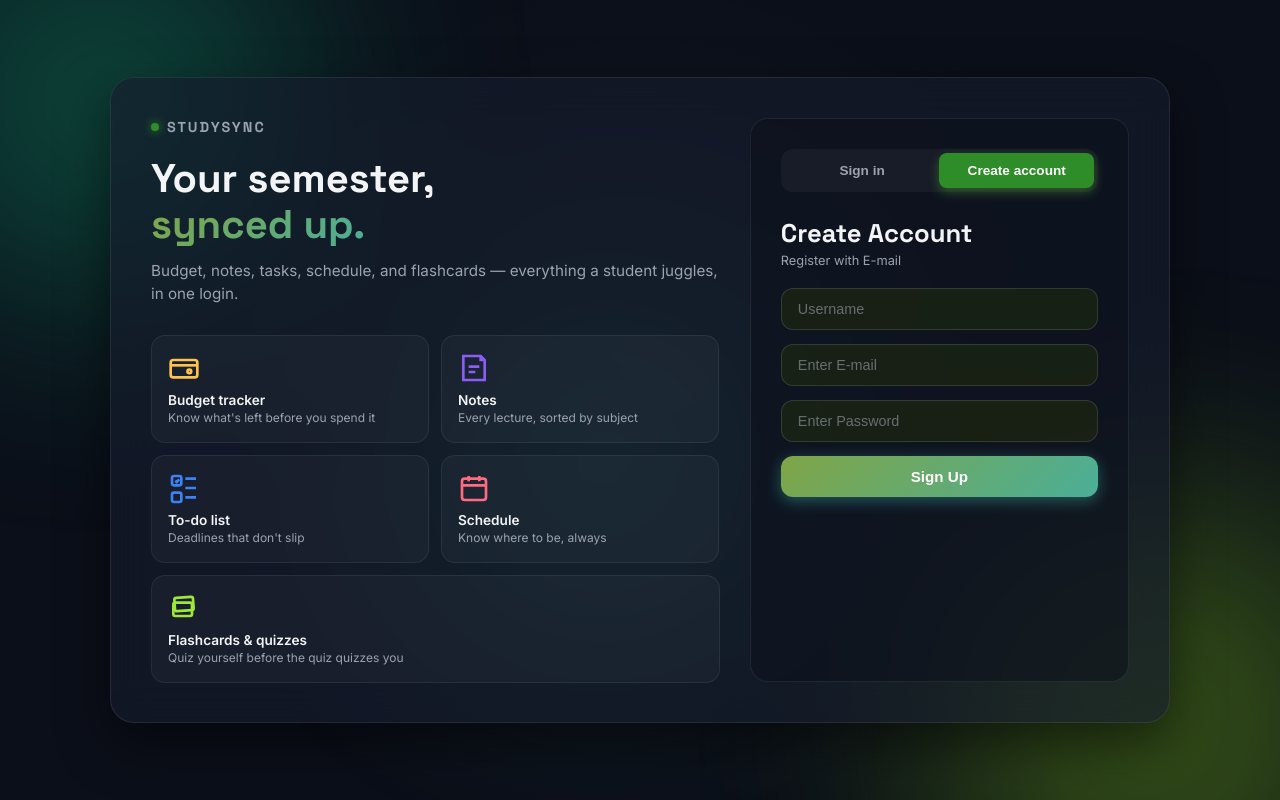
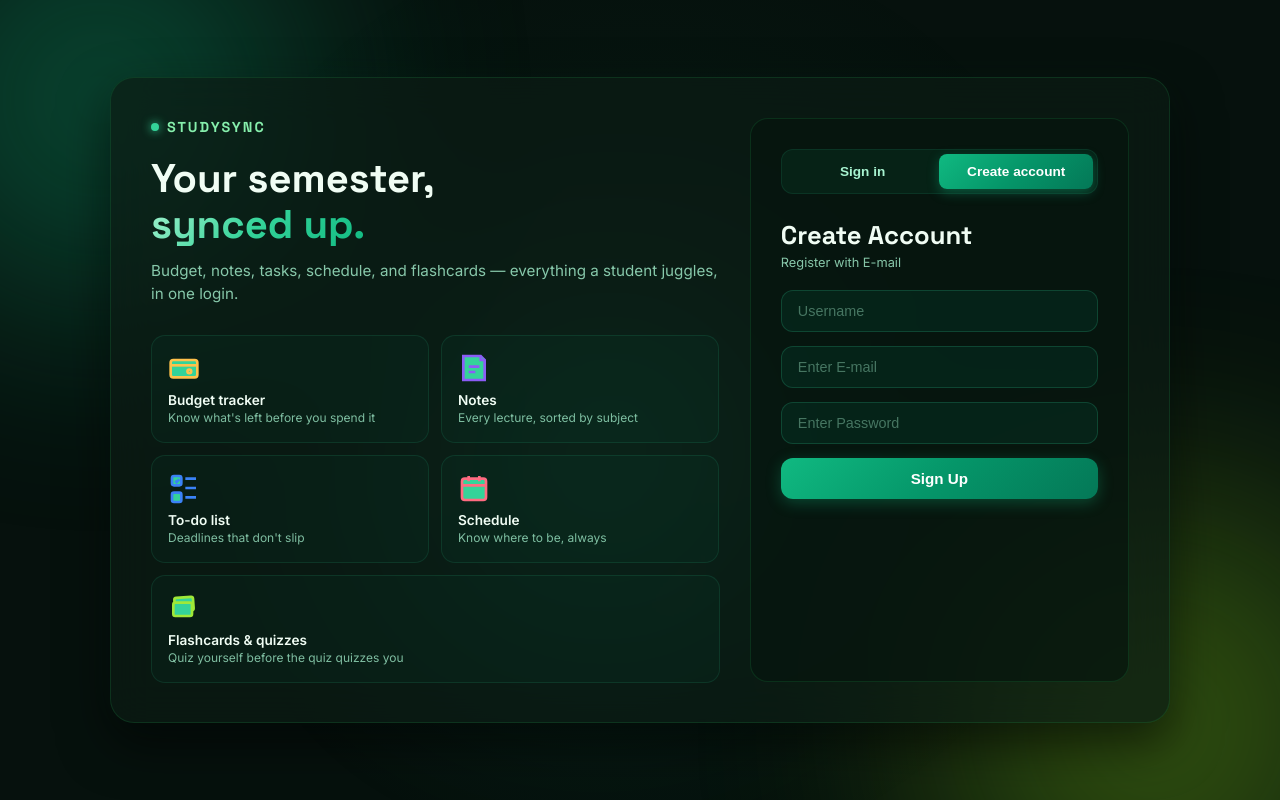
Before and after one commit to StudySyncTeam/Initial-StudySync-project, a Flask app: page /register in a window 1280 px wide. Run offline with Flask 3, Linux system fonts and the light colour scheme.

Commit message:
modify style

```diff
--- a/static/css/style.css
+++ b/static/css/style.css
@@ -8,15 +8,15 @@
 }
 
 :root {
-    --bg-dark: #0b0f19;
-    --card-bg: rgba(22, 28, 45, 0.65);
-    --card-border: rgba(255, 255, 255, 0.08);
-    --text-primary: #f3f4f6;
-    --text-secondary: #9ca3af;
-    --accent-blue: #2e8d29;
-    --accent-gradient: linear-gradient(135deg, #80a547 0%, #4baf98 100%);
-    --input-bg: rgba(32, 42, 15, 0.6);
-    --input-border: rgba(255, 255, 255, 0.12);
+    --bg-dark: #06110d;
+    --card-bg: rgba(12, 28, 20, 0.7);
+    --card-border: rgba(34, 197, 94, 0.15);
+    --text-primary: #f0fdf4;
+    --text-secondary: #86efac;
+    --accent-blue: #10b981; /* Primary Green Accent */
+    --accent-gradient: linear-gradient(135deg, #10b981 0%, #059669 50%, #047857 100%);
+    --input-bg: rgba(6, 78, 59, 0.25);
+    --input-border: rgba(52, 211, 153, 0.2);
     --radius-lg: 18px;
     --radius-md: 12px;
     --radius-sm: 8px;
@@ -67,7 +67,7 @@ body {
     left: -100px;
 }
 
-/* Electric Neon Lime / Accent Green */
+/* Electric Neon Lime */
 .blob2 {
     width: 450px;
     height: 450px;
@@ -76,7 +76,7 @@ body {
     right: -100px;
 }
 
-/* Deep Cyan / Mint Spark */
+/* Deep Mint Spark */
 .blob3 {
     width: 300px;
     height: 300px;
@@ -92,7 +92,7 @@ body {
     width: 100%;
     height: 100%;
     pointer-events: none;
-    background: radial-gradient(600px at var(--mouse-x, 50%) var(--mouse-y, 50%), rgba(255, 255, 255, 0.04), transparent 80%);
+    background: radial-gradient(600px at var(--mouse-x, 50%) var(--mouse-y, 50%), rgba(52, 211, 153, 0.06), transparent 80%);
     z-index: 1;
 }
 
@@ -117,7 +117,7 @@ body {
     -webkit-backdrop-filter: blur(20px);
     border-radius: 24px;
     padding: 40px;
-    box-shadow: 0 20px 50px rgba(0, 0, 0, 0.5);
+    box-shadow: 0 20px 50px rgba(0, 0, 0, 0.6), 0 0 40px rgba(16, 185, 129, 0.05);
 }
 
 /* ==========================================================================
@@ -144,9 +144,9 @@ body {
 .brand .dot {
     width: 8px;
     height: 8px;
-    background: var(--accent-blue);
+    background: #34d399;
     border-radius: 50%;
-    box-shadow: 0 0 10px var(--accent-blue);
+    box-shadow: 0 0 10px #34d399;
 }
 
 .showcase h1 {
@@ -158,14 +158,15 @@ body {
 }
 
 .showcase h1 .grad {
-    background: var(--accent-gradient);
+    background: linear-gradient(135deg, #a7f3d0 0%, #34d399 50%, #10b981 100%);
     background-clip: text;
     -webkit-background-clip: text;
     -webkit-text-fill-color: transparent;
 }
 
 .lede {
-    color: var(--text-secondary);
+    color: #a7f3d0;
+    opacity: 0.8;
     font-size: 0.95rem;
     line-height: 1.5;
     margin-bottom: 30px;
@@ -180,8 +181,8 @@ body {
 }
 
 .bento-item {
-    background: rgba(255, 255, 255, 0.03);
-    border: 1px solid rgba(255, 255, 255, 0.07);
+    background: rgba(16, 185, 129, 0.04);
+    border: 1px solid rgba(52, 211, 153, 0.12);
     padding: 16px;
     border-radius: 14px;
     transform-style: preserve-3d;
@@ -190,8 +191,8 @@ body {
 }
 
 .bento-item:hover {
-    background: rgba(255, 255, 255, 0.06);
-    border-color: rgba(159, 232, 56, 0.4);
+    background: rgba(16, 185, 129, 0.12);
+    border-color: rgba(52, 211, 153, 0.4);
 }
 
 .bento-item.wide {
@@ -202,11 +203,13 @@ body {
     width: 32px;
     height: 32px;
     margin-bottom: 8px;
+    color: #34d399;
 }
 
 .bento-item .ic svg {
     width: 100%;
     height: 100%;
+    fill: currentColor;
 }
 
 .bento-item .t {
@@ -218,7 +221,8 @@ body {
 
 .bento-item .d {
     font-size: 0.75rem;
-    color: var(--text-secondary);
+    color: #a7f3d0;
+    opacity: 0.75;
     line-height: 1.3;
 }
 
@@ -226,7 +230,7 @@ body {
    5. AUTH PANEL & FORMS
    ========================================================================== */
 .auth-panel {
-    background: rgba(10, 15, 26, 0.5);
+    background: rgba(6, 20, 14, 0.6);
     border: 1px solid var(--card-border);
     border-radius: var(--radius-lg);
     padding: 30px;
@@ -236,17 +240,18 @@ body {
 
 .tabs {
     display: flex;
-    background: rgba(255, 255, 255, 0.04);
+    background: rgba(16, 185, 129, 0.08);
     padding: 4px;
     border-radius: var(--radius-md);
     margin-bottom: 25px;
+    border: 1px solid rgba(52, 211, 153, 0.1);
 }
 
 .tabs button {
     flex: 1;
     background: none;
     border: none;
-    color: var(--text-secondary);
+    color: #a7f3d0;
     padding: 10px 0;
     font-size: 0.85rem;
     font-weight: 600;
@@ -256,9 +261,9 @@ body {
 }
 
 .tabs button.active {
-    background: var(--accent-blue);
+    background: var(--accent-gradient);
     color: #ffffff;
-    box-shadow: 0 4px 12px rgba(115, 246, 59, 0.3);
+    box-shadow: 0 4px 12px rgba(16, 185, 129, 0.35);
 }
 
 .auth-form {
@@ -278,7 +283,8 @@ body {
 
 .auth-form span {
     font-size: 0.8rem;
-    color: var(--text-secondary);
+    color: #a7f3d0;
+    opacity: 0.8;
     margin-bottom: 20px;
 }
 
@@ -295,12 +301,13 @@ body {
 }
 
 .auth-form input:focus {
-    border-color: var(--accent-blue);
-    box-shadow: 0 0 0 3px rgba(59, 246, 143, 0.11);
+    border-color: #34d399;
+    box-shadow: 0 0 0 3px rgba(52, 211, 153, 0.2);
+    background: rgba(6, 78, 59, 0.4);
 }
 
 .auth-form input::placeholder {
-    color: rgba(156, 163, 175, 0.6);
+    color: rgba(167, 243, 208, 0.4);
 }
 
 .btn-submit {
@@ -313,12 +320,12 @@ body {
     font-size: 0.95rem;
     cursor: pointer;
     transition: transform 0.2s ease, box-shadow 0.2s ease;
-    box-shadow: 0 4px 15px rgba(85, 247, 228, 0.3);
+    box-shadow: 0 4px 15px rgba(16, 185, 129, 0.3);
 }
 
 .btn-submit:hover {
     transform: translateY(-1px);
-    box-shadow: 0 6px 20px rgba(85, 247, 188, 0.4);
+    box-shadow: 0 6px 20px rgba(52, 211, 153, 0.45);
 }
 
 .btn-submit:active {
```
